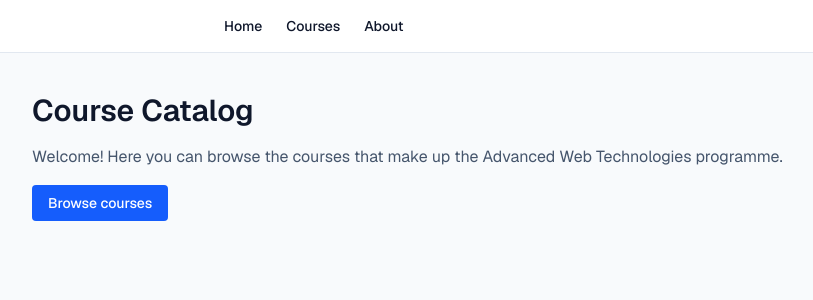
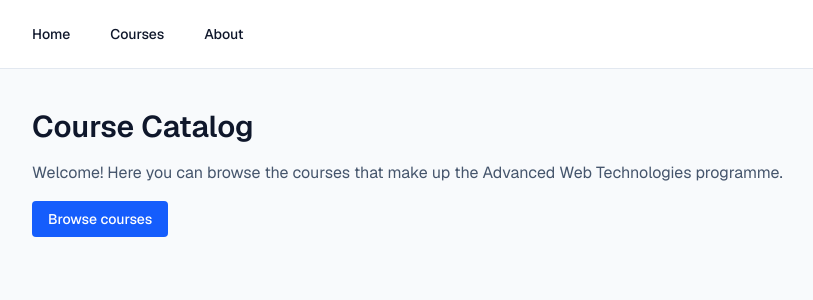
Before and after one commit to yaroslavKonyukhov/course-catalog, a Next.js app: page / in a window 1280 px wide. Shown: the top 300 px of the page, without its empty margins (56-869 px from the left). Built offline with nearby package versions, Linux system fonts and the light colour scheme.

Commit message:
feat: style the navigation bar with spacing and hover states

```diff
--- a/app/layout.tsx
+++ b/app/layout.tsx
@@ -20,14 +20,14 @@ export default function RootLayout({
     <html lang="en" className={cn("font-sans", geist.variable)}>
       <body className="min-h-screen bg-slate-50 text-slate-900">
         <header className="border-b border-slate-200 bg-white">
-          <nav className="mx-auto flex max-w-3xl gap-6 px-6 py-4 text-sm font-medium">
-            <Link href="/" className="hover:text-blue-600">
+          <nav className="mx-auto flex max-w-6xl gap-4 px-3 py-4 text-sm font-medium">
+            <Link href="/" className="px-3 py-2 rounded-md hover:bg-slate-100">
               Home
             </Link>
-            <Link href="/courses" className="hover:text-blue-600">
+            <Link href="/courses" className="px-3 py-2 rounded-md hover:bg-slate-100">
               Courses
             </Link>
-            <Link href="/about" className="hover:text-blue-600">
+            <Link href="/about" className="px-3 py-2 rounded-md hover:bg-slate-100">
               About
             </Link>
           </nav>
```
